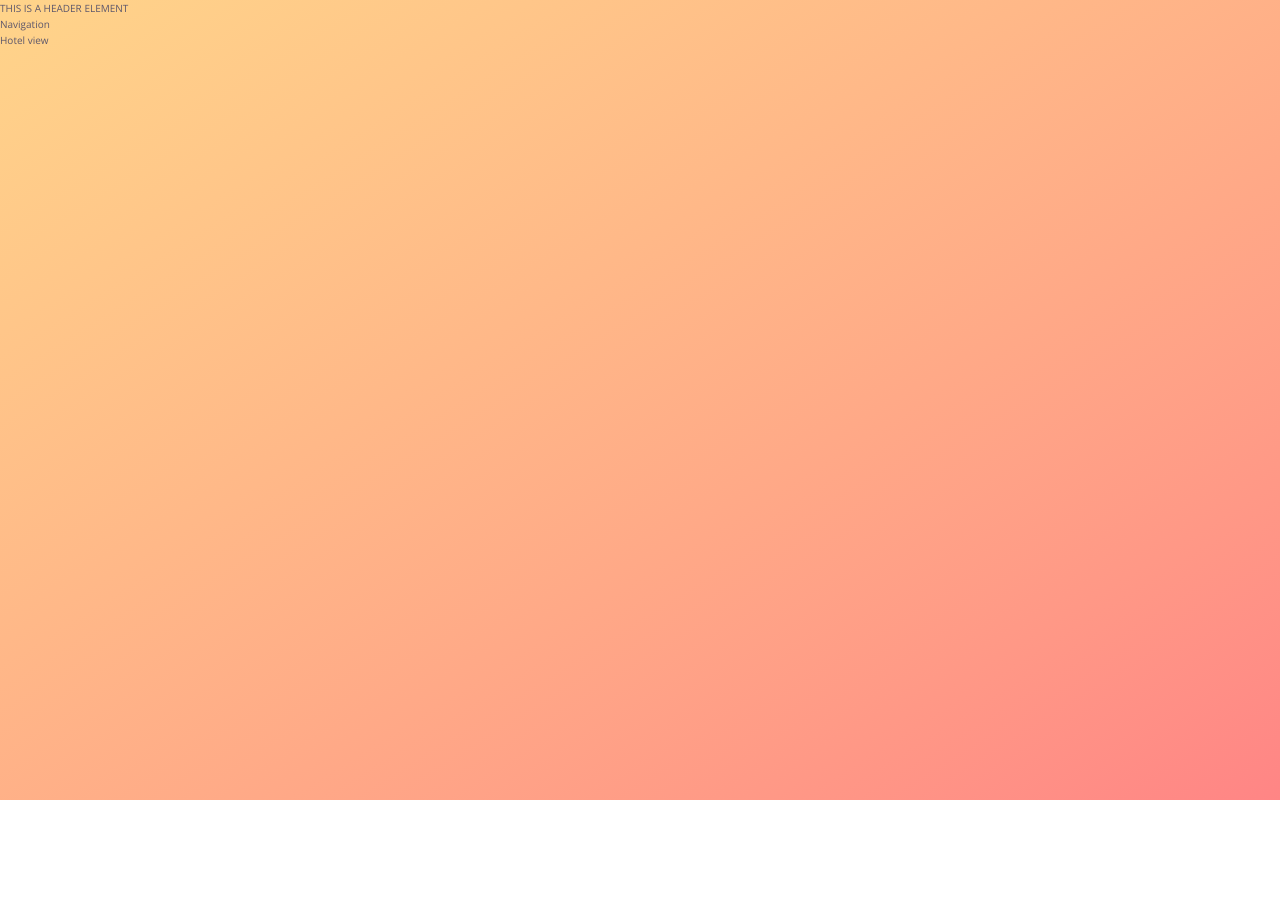
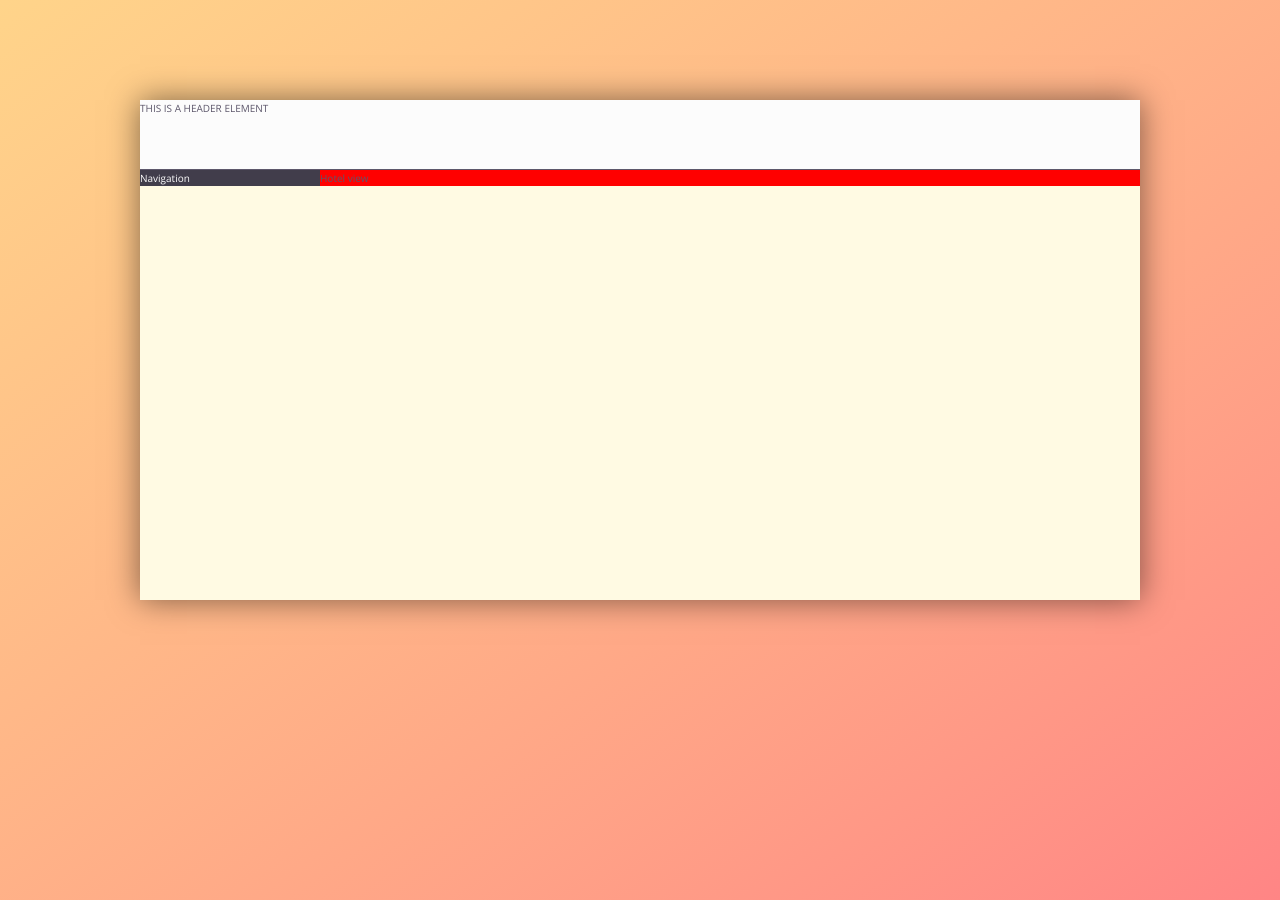
Before and after one commit to ArminasStrolys/advanced-styling-project-2, a React (Create React App) app: page / in a window 1280 px wide. Before the commit the page ends 800 px from the top, so only its background shows below. Built offline with nearby package versions, Linux system fonts and the light colour scheme.

Commit message:
A more refined layout carcass

```diff
--- a/src/components/app/App.js
+++ b/src/components/app/App.js
@@ -1,9 +1,9 @@
-import Main_Container from '../main_container/Main_container';
+import MainContainer from '../main_container/Main_container';
 
 function App() {
   return (
     <>
-      <Main_Container />
+      <MainContainer />
     </>
   );
 }
--- /dev/null
+++ b/src/components/content/Content.jsx
@@ -0,0 +1,11 @@
+import React from 'react';
+
+const Content = () => {
+  return (
+    <>
+      <main className="hotel-view">Hotel view</main>
+    </>
+  );
+};
+
+export default Content;
--- /dev/null
+++ b/src/components/header/Header.jsx
@@ -0,0 +1,11 @@
+import React from 'react';
+
+const Header = () => {
+  return (
+    <>
+      <header className="header">THIS IS A HEADER ELEMENT</header>
+    </>
+  );
+};
+
+export default Header;
--- a/src/components/main_container/Main_container.jsx
+++ b/src/components/main_container/Main_container.jsx
@@ -1,12 +1,15 @@
 import React from 'react';
+import Content from '../content/Content';
+import Header from '../header/Header';
+import Navbar from '../navbar/Navbar';
 
 const MainContainer = () => {
   return (
     <div className="container">
-      <header className="header">THIS IS A HEADER ELEMENT</header>
+      <Header />
       <div className="content">
-        <nav className="sidebar">Navigation</nav>
-        <main className="hotel-view">Hotel view</main>
+        <Navbar />
+        <Content />
       </div>
     </div>
   );
--- /dev/null
+++ b/src/components/navbar/Navbar.jsx
@@ -0,0 +1,11 @@
+import React from 'react';
+
+const Navbar = () => {
+  return (
+    <>
+      <nav className="sidebar">Navigation</nav>
+    </>
+  );
+};
+
+export default Navbar;
--- a/src/style/_base.scss
+++ b/src/style/_base.scss
@@ -5,6 +5,9 @@
   --col-cornsilk: #fffae3;
   --col-mid-blue-green: #99e1d9;
   --col-independence: #5d576b;
+  --col-independence-darker: #413d4b;
+  --col-black: 0, 0, 0;
+  --box-shadow-mid: 0 0 3rem rgba(0, 0, 0, 0.5); // not a color
 }
 // ------------------------------ FONTS
 @import url('https://fonts.googleapis.com/css?family=Open+Sans:300,400,600');
@@ -52,4 +55,7 @@ body {
   background-repeat: no-repeat;
   min-height: 100vh;
 }
-// ------------------------------ X
+// ------------------------------ MIXINS
+@mixin box-shadow($x: 0, $y: 0, $spread: 2rem, $a: 0.5) {
+  box-shadow: $x $y $spread rgba(var(--col-black), $a);
+}
--- a/src/style/_layout.scss
+++ b/src/style/_layout.scss
@@ -1 +1,28 @@
 @import '_base.scss';
+
+.container {
+  max-width: 100rem;
+  min-height: 50rem;
+  margin: 10rem auto;
+  background-color: var(--col-cornsilk);
+  // @include box-shadow;
+  box-shadow: var(--box-shadow-mid);
+}
+.header {
+  height: 7rem;
+  background-color: var(--col-white);
+  border-bottom: 0.1rem solid var(--col-independence);
+}
+.content {
+  display: flex;
+}
+.sidebar {
+  background-color: var(--col-independence-darker);
+  color: var(--col-white);
+  flex: 0 0 18%;
+}
+.hotel-view {
+  background-color: var(--col-cornsilk);
+  background-color: red;
+  flex: 1;
+}
```
